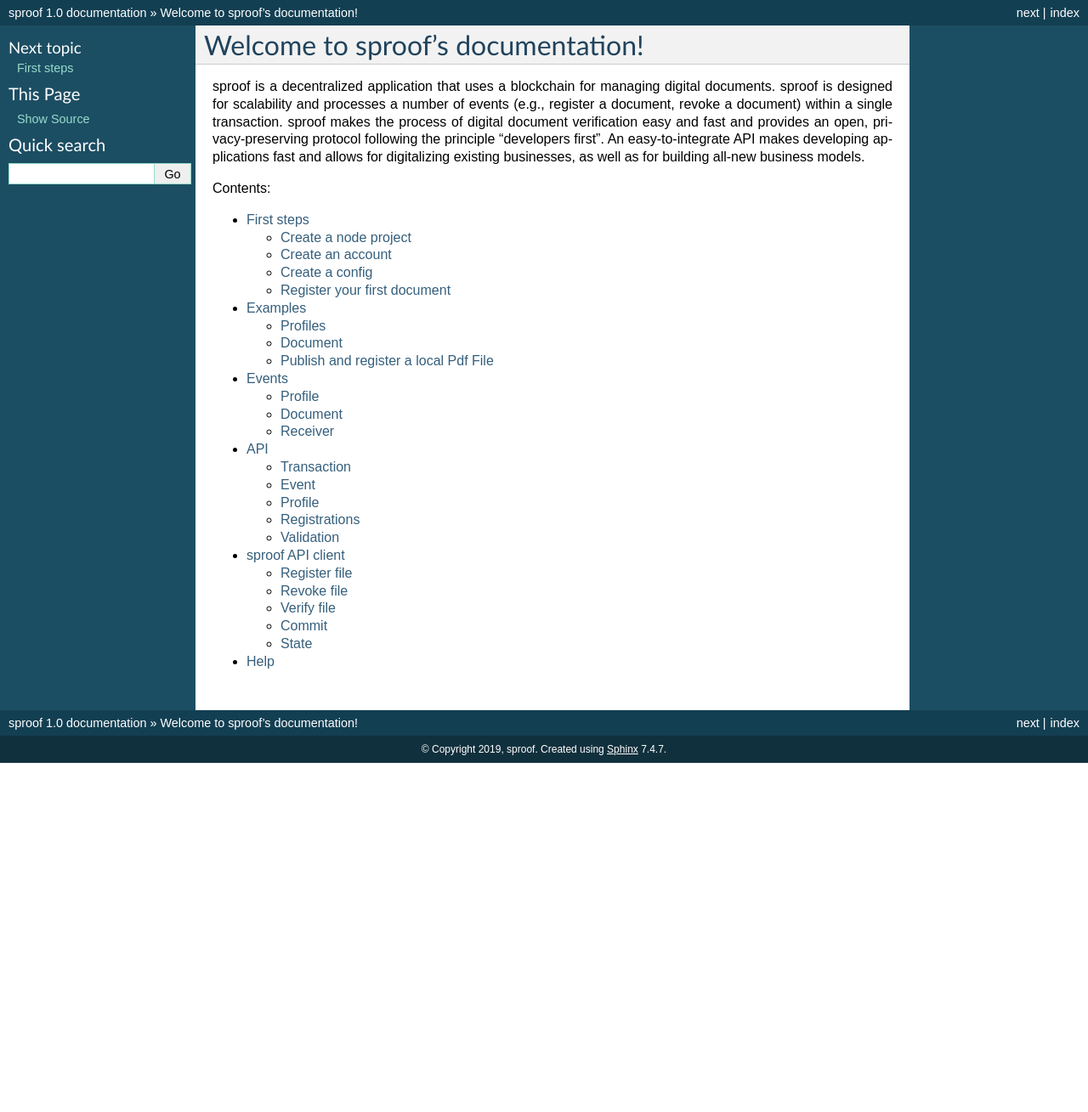
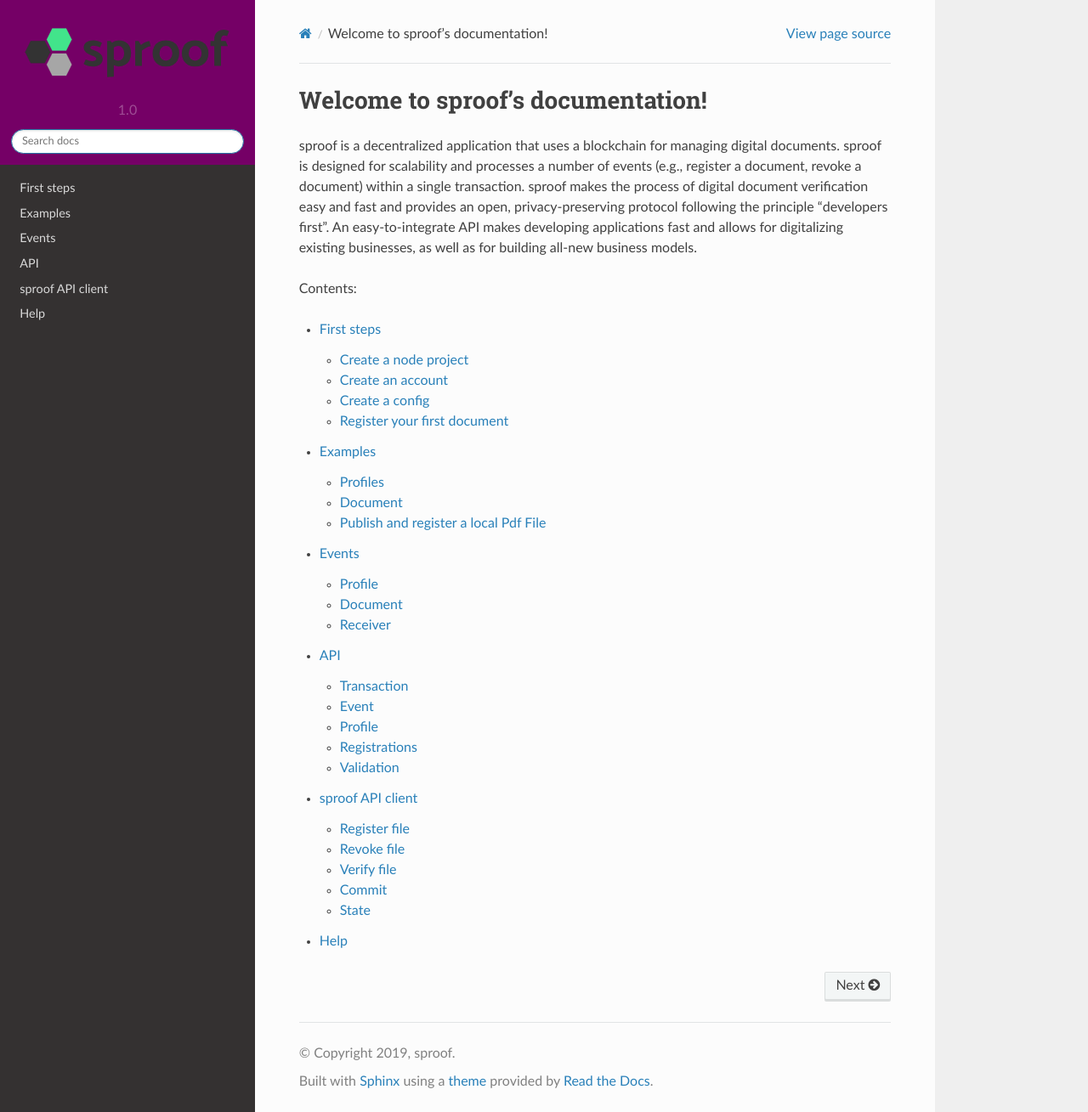
Before and after one commit to sproof/docs, a Sphinx documentation site: the page built from docs/index.rst, in a window 1280 px wide and 1309 px high. Shown: the whole window at 85% size. Built offline with Sphinx 7.4.7 and the Read the Docs theme 2.0.0, drawn with Linux system fonts in a browser that asks for light colours.

Commit message:
update docs

```diff
--- /dev/null
+++ b/docs/_static/css/custom.css
@@ -0,0 +1,3 @@
+.wy-side-nav-search, .wy-nav-top {
+    background: #750066;
+}
--- a/docs/conf.py
+++ b/docs/conf.py
@@ -99,7 +99,32 @@
 
 # The theme to use for HTML and HTML Help pages.  See the documentation for
 # a list of builtin themes.
-html_theme = 'default'
+#html_theme = 'default'
+html_theme = "sphinx_rtd_theme"
+
+
+html_theme_options = {
+    'canonical_url': '',
+    'analytics_id': 'UA-XXXXXXX-1',  #  Provided by Google in your dashboard
+    'logo_only': True,
+    'display_version': True,
+    'prev_next_buttons_location': 'bottom',
+    'collapse_navigation': True,
+    'sticky_navigation': True,
+    'navigation_depth': 4
+}
+
+style_nav_header_background = '#000000'
+html_logo = "_static/img/sproof-logo.svg"
+
+# These folders are copied to the documentation's HTML output
+html_static_path = ['_static']
+
+html_css_files = [
+    'css/custom.css',
+]
+
+
 
 # Theme options are theme-specific and customize the look and feel of a theme
 # further.  For a list of options available for each theme, see the
@@ -108,6 +133,9 @@
 
 # Add any paths that contain custom themes here, relative to this directory.
 #html_theme_path = []
+
+#html_theme_path = ["_themes" ]
+
 
 # The name for this set of Sphinx documents.  If None, it defaults to
 # "<project> v<release> documentation".
```
Also changed, not shown: docs/sproof-api-client.rst (+5 -5 lines), docs/_static/img/sproof-logo.svg (added), docs/authors.rst (line endings or trailing spaces).
